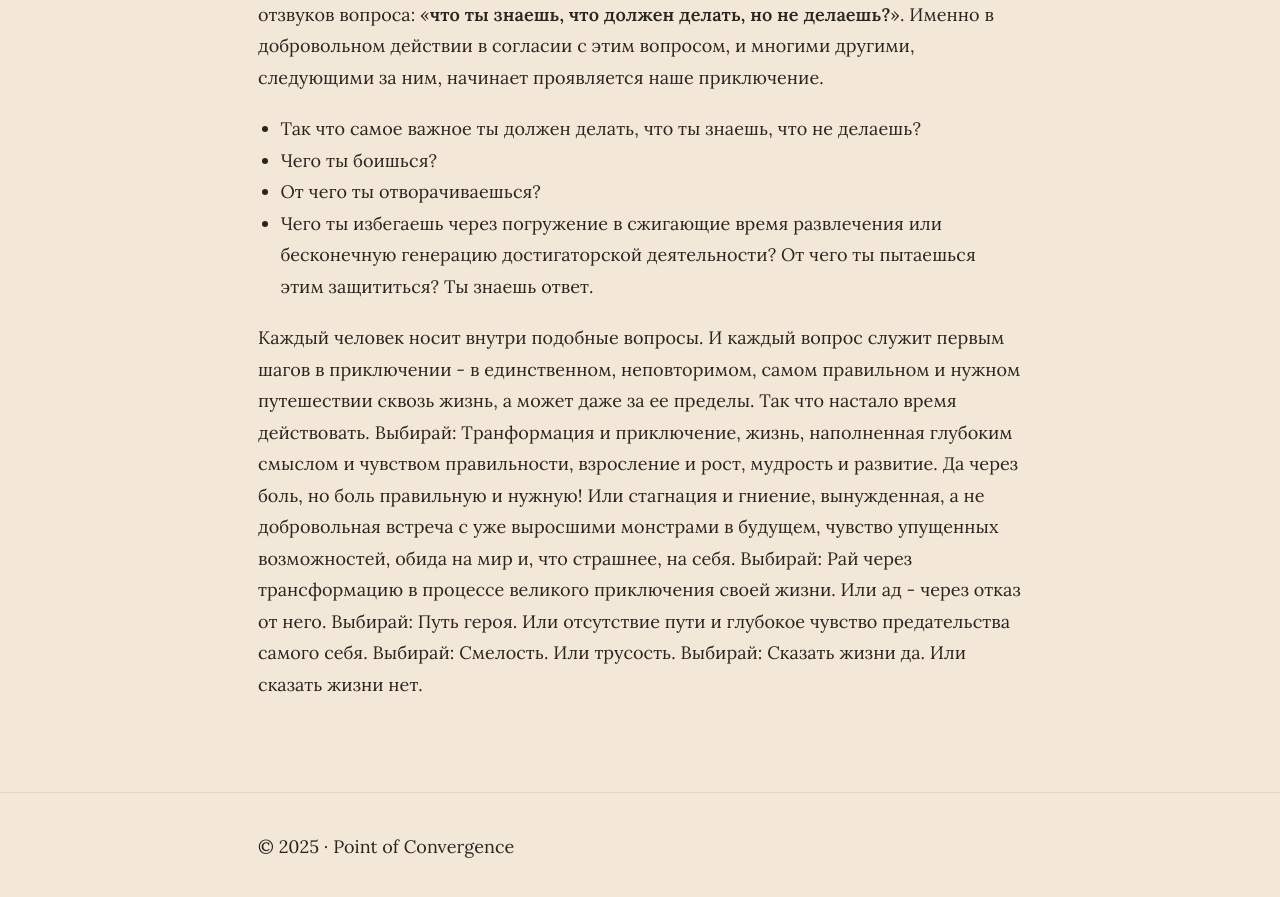
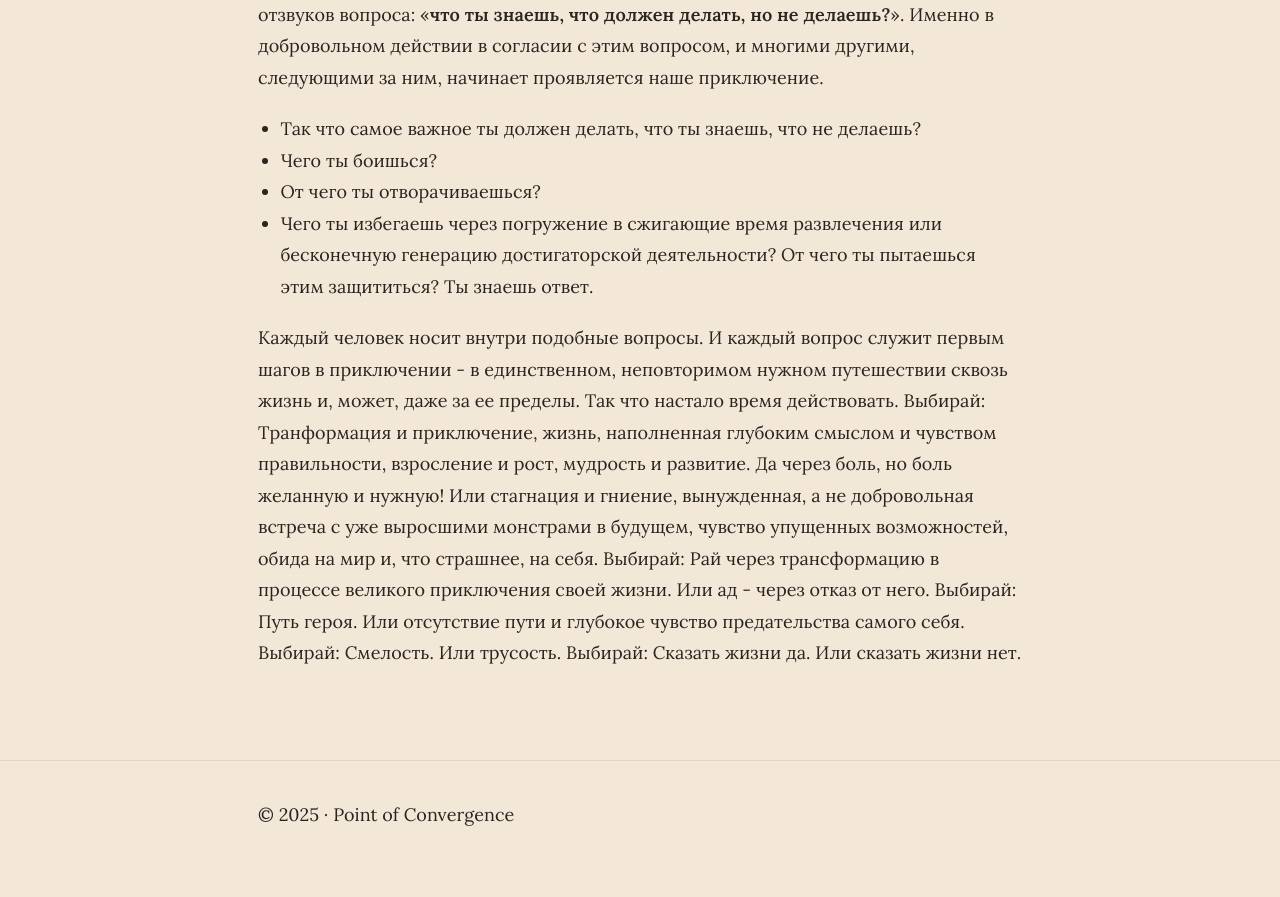
Before and after one commit to Abirmann/blog, a Jekyll site: the page built from _essays/answer-for-the-most-important-question.md, in a window 1280 px wide and 900 px high, scrolled down 2535 px. Shown: the top 897 px of the window. Built offline with Jekyll 4.4.1, drawn with Linux system fonts in a browser that asks for light colours; after the commit the page ends 3403 px from its top, so only the background shows below that.

Commit message:
редактура

```diff
--- a/_essays/answer-for-the-most-important-question.md
+++ b/_essays/answer-for-the-most-important-question.md
@@ -19,8 +19,8 @@ title: Ответ на самый важный вопрос
 - От чего ты отворачиваешься?
 - Чего ты избегаешь через погружение в сжигающие время развлечения или бесконечную генерацию достигаторской деятельности? От чего ты пытаешься этим защититься? Ты знаешь ответ.
 
-Каждый человек носит внутри подобные вопросы. И каждый вопрос служит первым шагов в приключении - в единственном, неповторимом, самом правильном и нужном путешествии сквозь жизнь, а может даже за ее пределы. Так что настало время действовать.
-Выбирай: Транформация и приключение, жизнь, наполненная глубоким смыслом и чувством правильности, взросление и рост, мудрость и развитие. Да через боль, но боль правильную и нужную! Или стагнация и гниение, вынужденная, а не добровольная встреча с уже выросшими монстрами в будущем, чувство упущенных возможностей, обида на мир и, что страшнее, на себя.
+Каждый человек носит внутри подобные вопросы. И каждый вопрос служит первым шагов в приключении - в единственном, неповторимом нужном путешествии сквозь жизнь и, может, даже за ее пределы. Так что настало время действовать.
+Выбирай: Транформация и приключение, жизнь, наполненная глубоким смыслом и чувством правильности, взросление и рост, мудрость и развитие. Да через боль, но боль желанную и нужную! Или стагнация и гниение, вынужденная, а не добровольная встреча с уже выросшими монстрами в будущем, чувство упущенных возможностей, обида на мир и, что страшнее, на себя.
 Выбирай: Рай через трансформацию в процессе великого приключения своей жизни. Или ад - через отказ от него.
 Выбирай: Путь героя. Или отсутствие пути и глубокое чувство предательства самого себя.
 Выбирай: Смелость. Или трусость.
```
